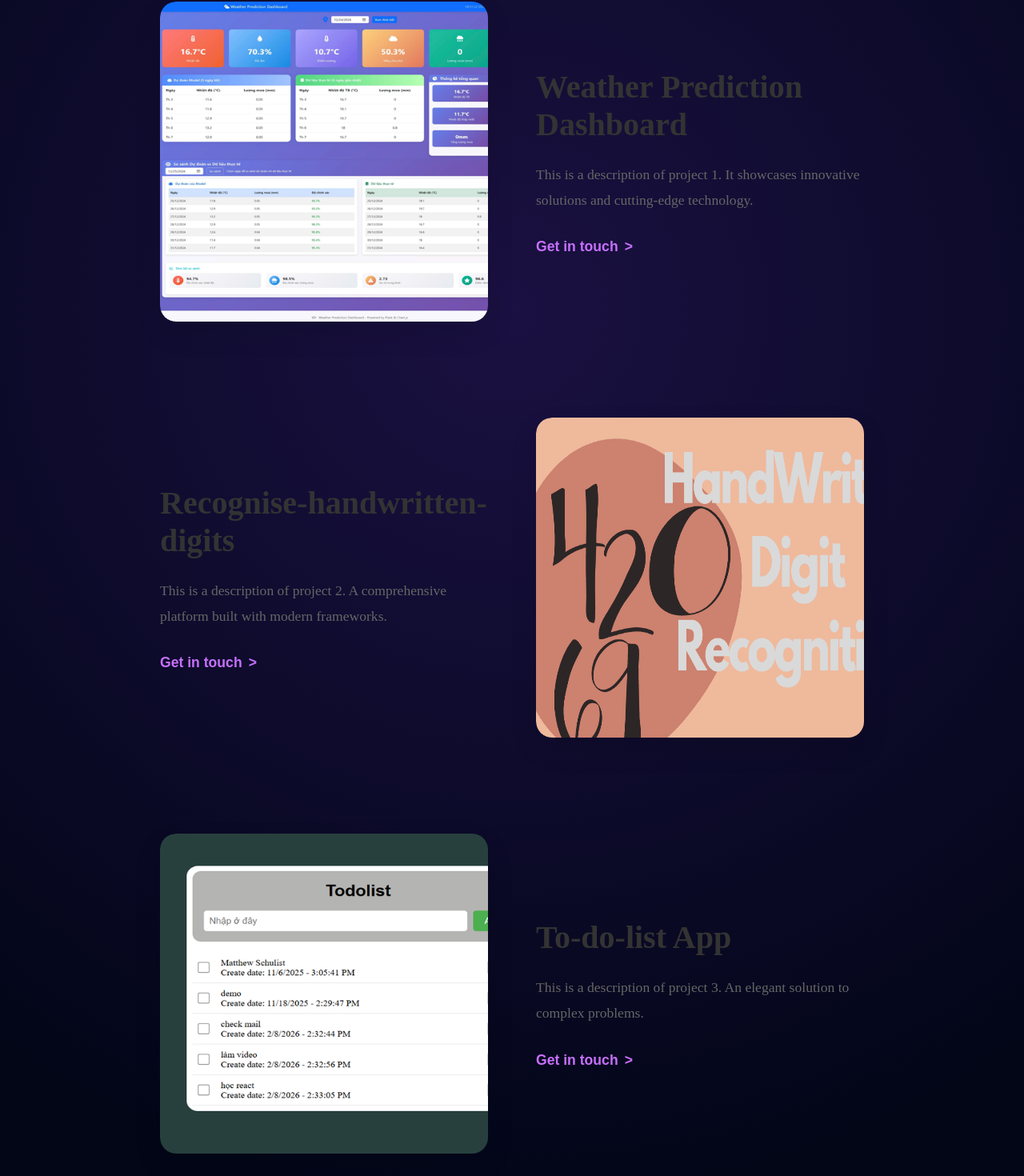
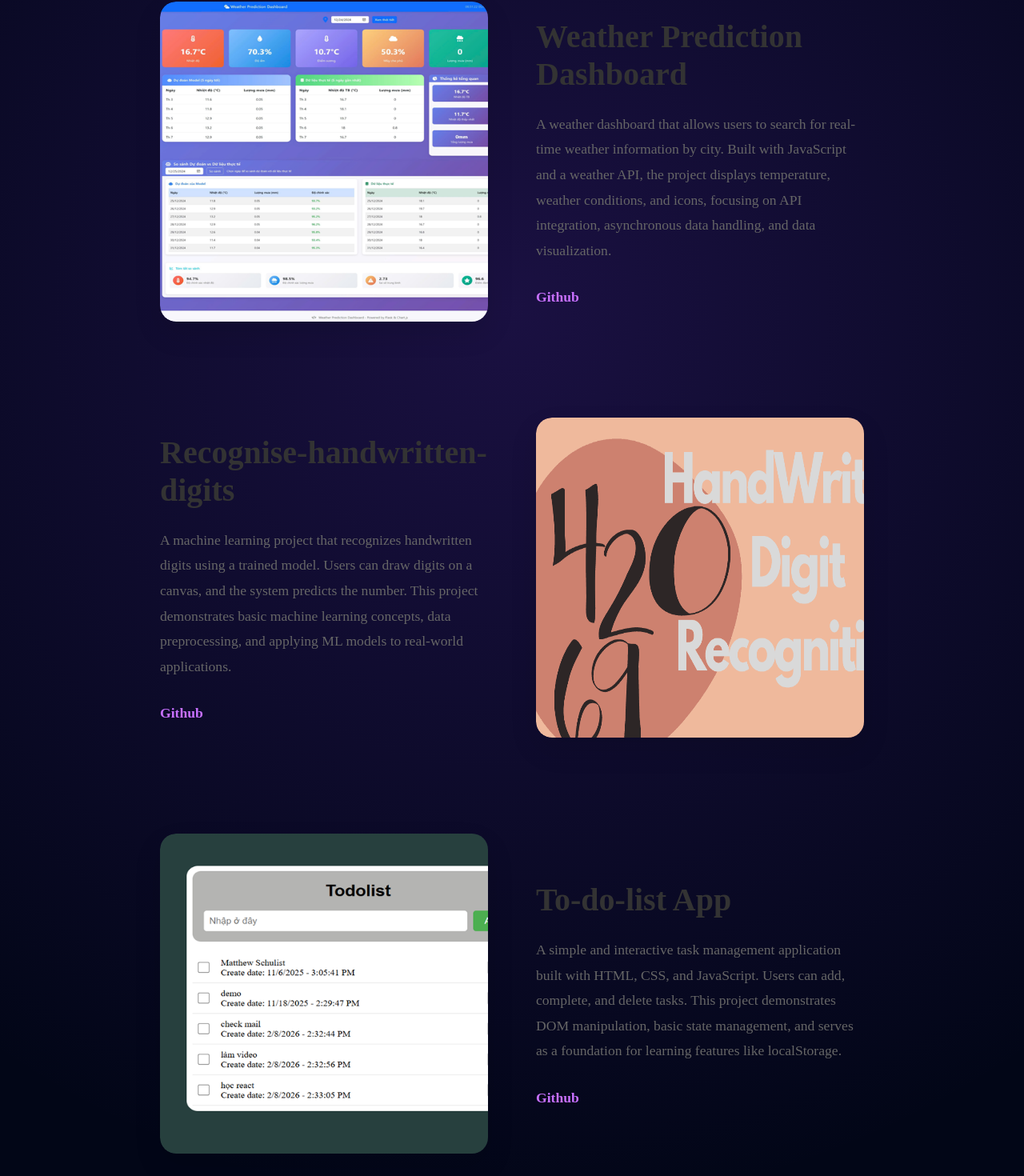
Before and after one commit to QuangTuan30009/Portfolio_Finall, a React (Vite) app: page / in a window 1280 px wide. Shown: the part 1793-3263 px from the top of the page at 80% size. Built offline with nearby package versions, Linux system fonts and the light colour scheme.

Commit message:
feat: Add complete project descriptions and GitHub links

```diff
--- a/src/Component/project/index.jsx
+++ b/src/Component/project/index.jsx
@@ -8,29 +8,33 @@ function Project() {
     {
       title: "Weather Prediction Dashboard ",
       description:
-        "This is a description of project 1. It showcases innovative solutions and cutting-edge technology.",
+        "A weather dashboard that allows users to search for real-time weather information by city. Built with JavaScript and a weather API, the project displays temperature, weather conditions, and icons, focusing on API integration, asynchronous data handling, and data visualization.",
       image: "/project1.png",
+      link: "https://github.com/QuangTuan30009/Weather-Prediction-Dashboard",
       isReverse: false,
     },
     {
       title: "Recognise-handwritten-digits",
       description:
-        "This is a description of project 2. A comprehensive platform built with modern frameworks.",
+        "A machine learning project that recognizes handwritten digits using a trained model. Users can draw digits on a canvas, and the system predicts the number. This project demonstrates basic machine learning concepts, data preprocessing, and applying ML models to real-world applications.",
       image: "/project2.png",
+      link: "https://github.com/QuangTuan30009/Recognise-handwritten-digits",
       isReverse: true,
     },
     {
       title: "To-do-list App",
       description:
-        "This is a description of project 3. An elegant solution to complex problems.",
+        "A simple and interactive task management application built with HTML, CSS, and JavaScript. Users can add, complete, and delete tasks. This project demonstrates DOM manipulation, basic state management, and serves as a foundation for learning features like localStorage.",
       image: "/project3.png",
+      link: "https://github.com/QuangTuan30009/To-do-list",
       isReverse: false,
     },
     {
       title: "Spotify Clone",
       description:
-        "This is a description of project 3. An elegant solution to complex problems.",
+        "A front-end project that recreates the core UI and user experience of Spotify using HTML, CSS, and JavaScript. The application focuses on building playlist layouts, a music control bar, and basic play/pause interactions, helping strengthen skills in UI design and JavaScript event handling.",
       image: "/project4.png",
+      link: "https://github.com/QuangTuan30009/Spotify-clone",
       isReverse: true,
     },
   ];
@@ -55,9 +59,14 @@ function Project() {
           <div className="project-content">
             <h2>{project.title}</h2>
             <p>{project.description}</p>
-            <button className="btn-touch">
-              Get in touch <span>&gt;</span>
-            </button>
+            <a
+              href={project.link}
+              target="_blank"
+              rel="noopener noreferrer"
+              className="btn-touch"
+            >
+              Github <span></span>
+            </a>
           </div>
         </section>
       ))}
```
